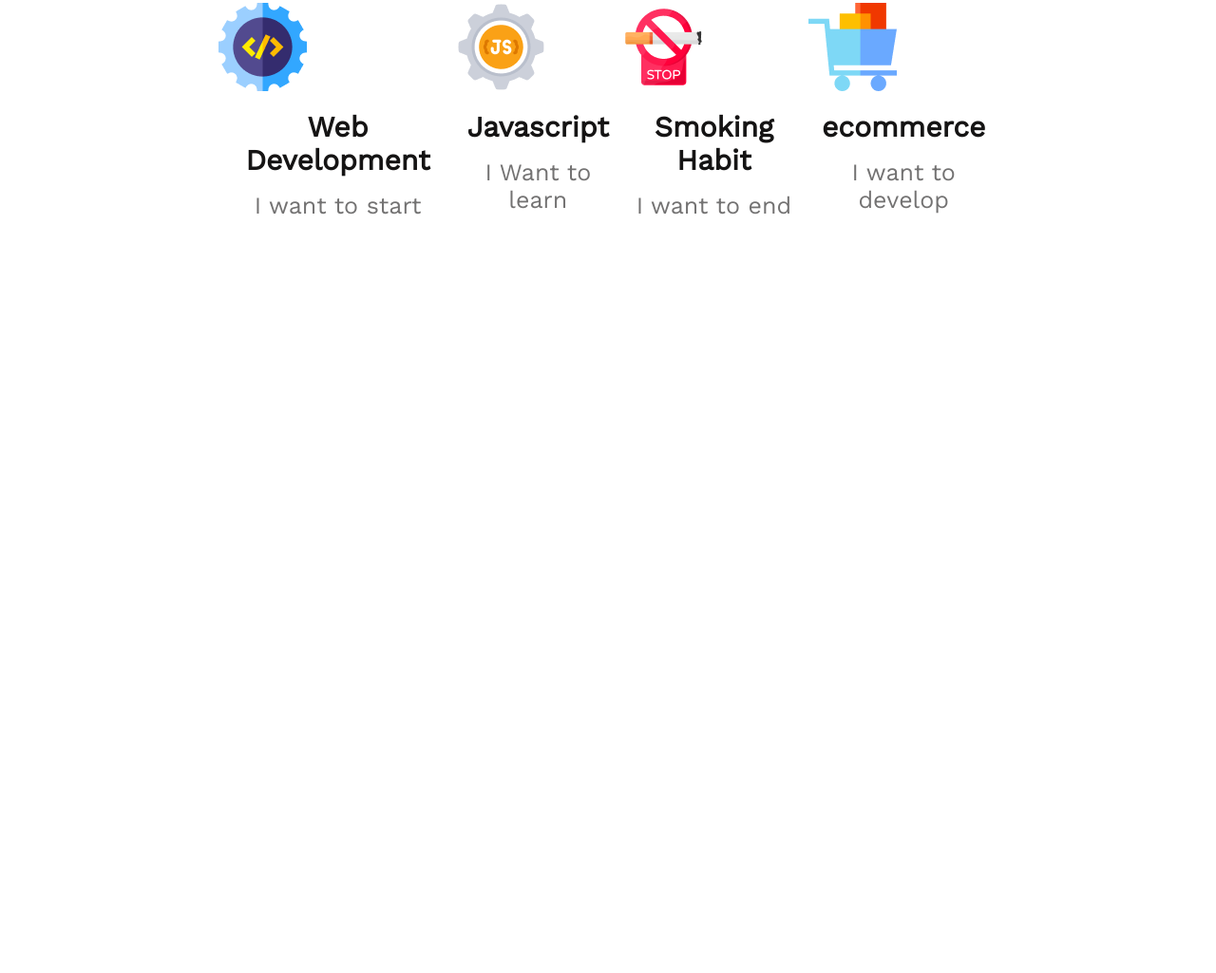
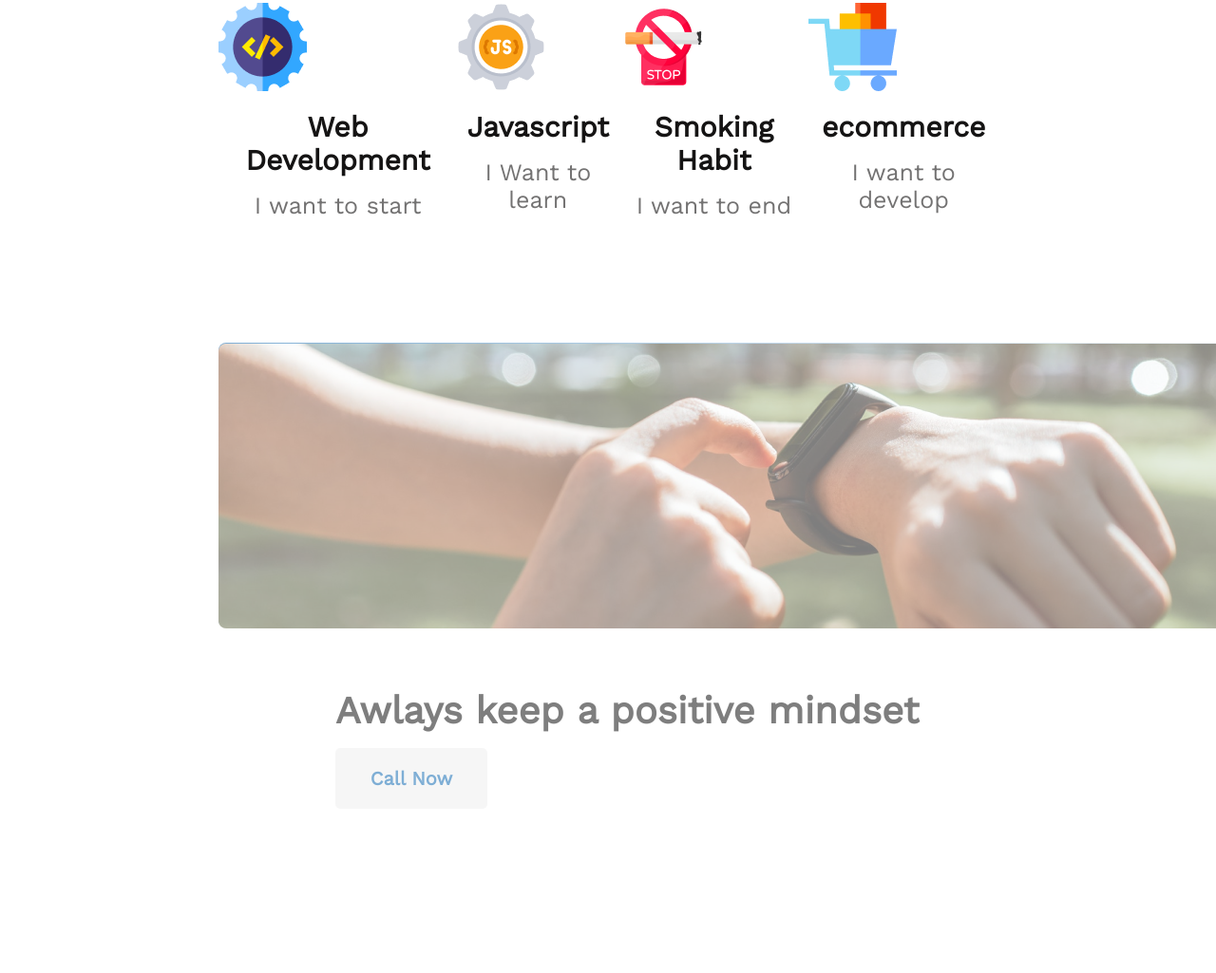
Before and after one commit to Rayhan108/assignment1, a plain HTML site: page index.html in a window 1280 px wide. Shown: the part 1885-2910 px from the top of the page at 95% size. Before the commit the page ends 2246 px from the top, so only its background shows below. Drawn offline with nearby package versions, Linux system fonts and the light colour scheme.

Commit message:
added gradient section

```diff
--- a/index.html
+++ b/index.html
@@ -86,6 +86,17 @@
 
   </div>
 </section>
+<!-- gradient section -->
+<section class="gradient">
+  <div class="image">
+    <img src="images/watch.png" alt="" class="grad-img">
+
+  </div>
+  <div class="grad-content">
+    <h3 class="grad-title">Awlays keep a positive mindset</h3>
+    <button class="call">Call Now</button>
+  </div>
+</section>
 
     </main>
   </body>
--- a/styles/style.css
+++ b/styles/style.css
@@ -69,18 +69,17 @@
   line-height: 26px;
   color: #444343;
 }
-.content{
-  margin: 16px 431px 131px 55px ;
+.content {
+  margin: 16px 431px 131px 55px;
   gap: 8px;
-
 }
-.failure-content{
+.failure-content {
   font-weight: 400;
   font-size: 16px;
   line-height: 26px;
   color: #444343;
 }
-i{
+i {
   width: 24px;
   height: 24.19px;
   left: 820px;
@@ -88,12 +87,12 @@ top: 1533.13px;
   color: green;
 }
 /* my plan section styles */
-.skills{
+.skills {
   display: flex;
   margin: 50px 229px 130px 230px;
   justify-content: space-around;
 }
-.title{
+.title {
   text-align: center;
   margin-bottom: 50px;
   margin-top: 130px;
@@ -101,9 +100,8 @@ margin: 50px 229px 130px 230px;
   font-size: 40px;
   line-height: 47px;
   color: #151414;
-
 }
-.habit-title{
+.habit-title {
   font-weight: 700;
   font-size: 30px;
   line-height: 35px;
@@ -111,10 +109,63 @@ color: #151414;
   color: #151414;
   margin: 16px auto;
 }
-.text{
+.text {
   font-weight: 500;
   font-size: 25px;
   line-height: 29px;
   text-align: center;
   color: #737272;
 }
+/* gradient styles */
+.gradient {
+  margin: 130px 230px;
+  width: 1140px;
+height: 300px;
+  background: linear-gradient(90deg, #005fac 0%, rgba(0, 95, 172, 0) 100%);
+  border-radius: 8px;
+  align-items: center;
+  justify-content: center;
+
+  /* position: relative; */
+  /* background-size: 100%; */
+
+  opacity: 0.5;
+}
+.image {
+  /* width: 1140px;
+  height: 300px; */
+  /* left: 230px;
+  top: 2221.96px; */
+  display: block;
+  margin: auto;
+}
+.grad-title {
+  font-weight: 700;
+  font-size: 40px;
+  line-height: 47px;
+  color: black;
+  margin-left: 64px;
+}
+.call {
+  width: 160px;
+  height: 64px;
+  left: 294px;
+  top: 2398.96px;
+  padding: 20px 36px;
+  text-align: center;
+  border-radius: 5px;
+  border: 0;
+  color: #005fac;
+  font-weight: 600;
+  font-size: 20px;
+  line-height: 23px;
+  margin-top: 16px;
+  margin-left: 64px;
+}
+.grad-content {
+margin: 59px;
+width: 1140px;
+height: 300px;
+left: 230px;
+top: 2221.96px;
+}
```
Lines whose indentation alone changed are shown as unchanged.
